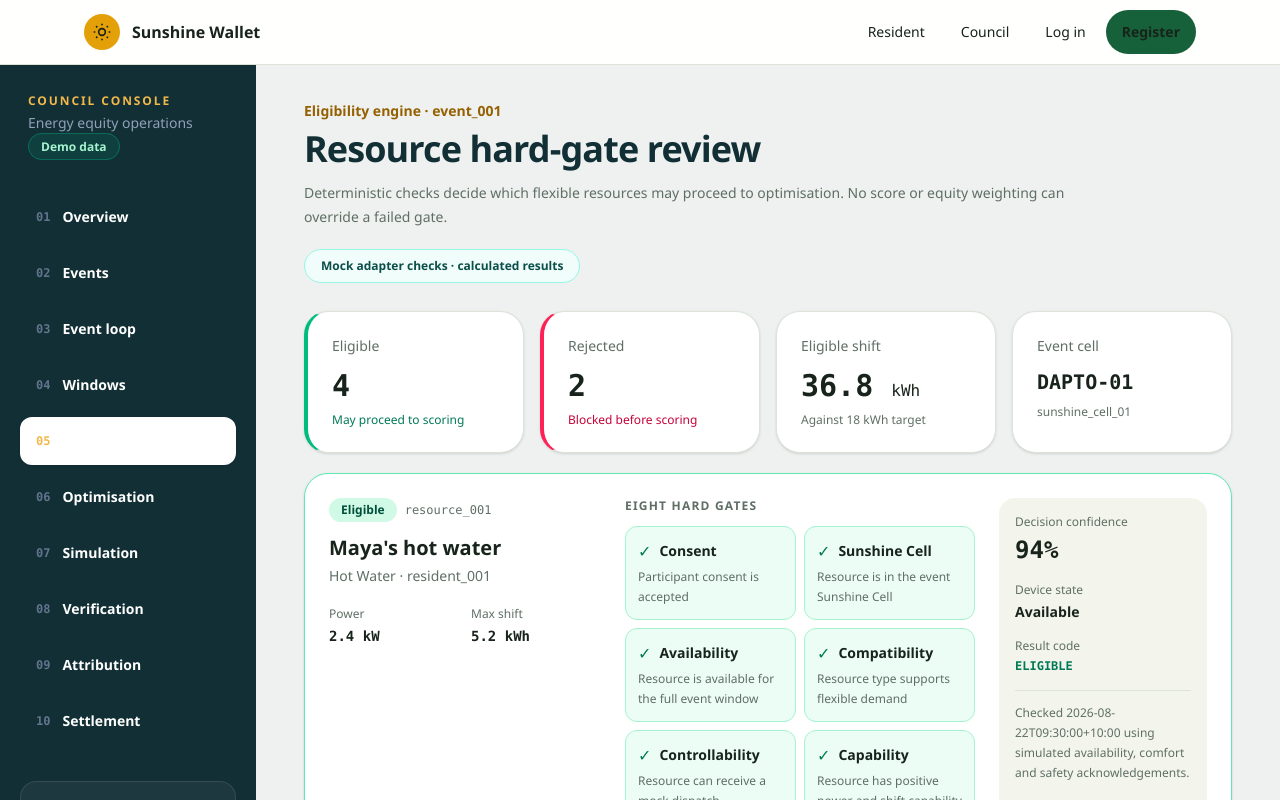
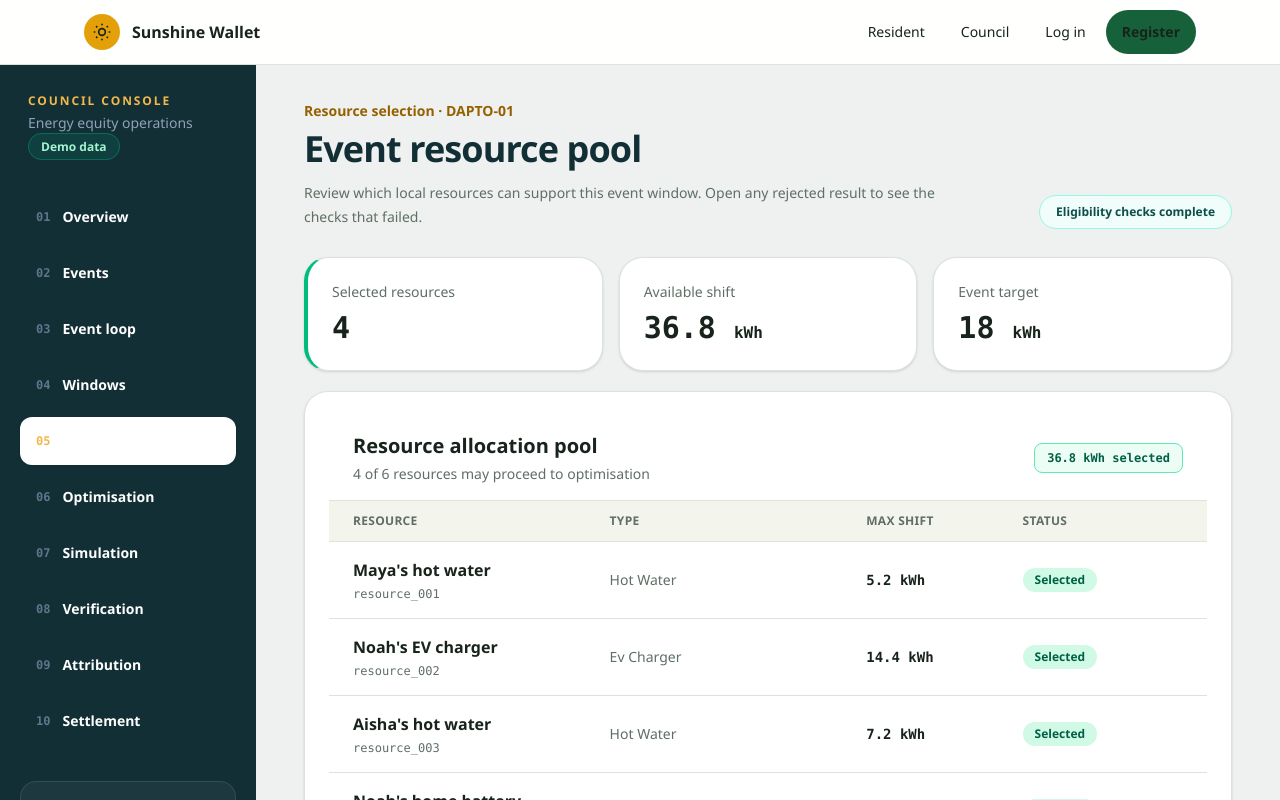
Before and after one commit to hong-nhung-nguyen/sunshine-wallet, a Next.js app: page /council/resources in a window 1280 px wide. Shown: the top 800 px of the page. Built offline with nearby package versions, Linux system fonts and the light colour scheme.

Commit message:
feat: simplify council resource review

```diff
--- a/app/council/resources/page.tsx
+++ b/app/council/resources/page.tsx
@@ -22,203 +22,149 @@ export default function ResourcesPage() {
   );
 
   return (
-    <div className="mx-auto max-w-7xl">
+    <div className="mx-auto max-w-6xl">
       <header className="flex flex-wrap items-end justify-between gap-5">
         <div>
           <p className="text-sm font-semibold text-[var(--council-accent-strong,#956000)]">
-            Eligibility engine · {event.id}
+            Resource selection · DAPTO-01
           </p>
           <h1 className="mt-2 text-3xl font-semibold tracking-tight text-[var(--council-ink)] sm:text-4xl">
-            Resource hard-gate review
+            Event resource pool
           </h1>
-          <p className="mt-3 max-w-3xl text-sm leading-6 text-[var(--muted)]">
-            Deterministic checks decide which flexible resources may proceed to
-            optimisation. No score or equity weighting can override a failed
-            gate.
+          <p className="mt-3 max-w-2xl text-sm leading-6 text-[var(--muted)]">
+            Review which local resources can support this event window. Open any
+            rejected result to see the checks that failed.
           </p>
         </div>
         <span className="rounded-full border border-teal-200 bg-teal-50 px-4 py-2 text-xs font-semibold text-teal-900">
-          Mock adapter checks · calculated results
+          Eligibility checks complete
         </span>
       </header>
 
       <section
-        className="mt-7 grid gap-4 sm:grid-cols-2 xl:grid-cols-4"
-        aria-label="Eligibility summary"
+        className="mt-7 grid gap-4 sm:grid-cols-3"
+        aria-label="Resource pool summary"
       >
-        <Card className="border-l-4 border-l-emerald-500">
-          <p className="text-sm text-[var(--muted)]">Eligible</p>
-          <p className="mt-3 font-mono text-3xl font-semibold">
+        <Card className="border-l-4 border-l-emerald-500 p-5">
+          <p className="text-sm text-[var(--muted)]">Selected resources</p>
+          <p className="mt-2 font-mono text-3xl font-semibold">
             {eligibleResources.length}
           </p>
-          <p className="mt-2 text-xs text-emerald-700">
-            May proceed to scoring
+        </Card>
+        <Card className="p-5">
+          <p className="text-sm text-[var(--muted)]">Available shift</p>
+          <p className="mt-2 font-mono text-3xl font-semibold">
+            {totalEligibleShiftKwh} <span className="text-base">kWh</span>
           </p>
         </Card>
-        <Card className="border-l-4 border-l-rose-500">
-          <p className="text-sm text-[var(--muted)]">Rejected</p>
-          <p className="mt-3 font-mono text-3xl font-semibold">
-            {decisions.length - eligibleResources.length}
-          </p>
-          <p className="mt-2 text-xs text-rose-700">Blocked before scoring</p>
-        </Card>
-        <Card>
-          <p className="text-sm text-[var(--muted)]">Eligible shift</p>
-          <p className="mt-3 font-mono text-3xl font-semibold">
-            {totalEligibleShiftKwh}{" "}
-            <span className="text-base font-normal">kWh</span>
-          </p>
-          <p className="mt-2 text-xs text-[var(--muted)]">
-            Against {event.targetFlexEnergyKwh} kWh target
-          </p>
-        </Card>
-        <Card>
-          <p className="text-sm text-[var(--muted)]">Event cell</p>
-          <p className="mt-3 font-mono text-xl font-semibold">DAPTO-01</p>
-          <p className="mt-2 text-xs text-[var(--muted)]">
-            {event.sunshineCellId}
+        <Card className="p-5">
+          <p className="text-sm text-[var(--muted)]">Event target</p>
+          <p className="mt-2 font-mono text-3xl font-semibold">
+            {event.targetFlexEnergyKwh} <span className="text-base">kWh</span>
           </p>
         </Card>
       </section>
 
-      <section className="mt-5 space-y-4" aria-label="Resource decisions">
+      <Card className="mt-5 overflow-hidden p-0">
+        <div className="flex flex-wrap items-center justify-between gap-3 border-b border-[var(--border)] px-5 py-4 sm:px-6">
+          <div>
+            <h2 className="text-xl font-semibold">Resource allocation pool</h2>
+            <p className="mt-1 text-sm text-[var(--muted)]">
+              {eligibleResources.length} of {flexibleResources.length} resources
+              may proceed to optimisation
+            </p>
+          </div>
+          <span className="rounded-lg border border-emerald-300 bg-emerald-50 px-3 py-1.5 font-mono text-xs font-semibold text-emerald-800">
+            {totalEligibleShiftKwh} kWh selected
+          </span>
+        </div>
+
+        <div className="hidden grid-cols-[1.2fr_1.2fr_0.7fr_0.8fr] gap-4 border-b border-[var(--border)] bg-[var(--surface-muted)] px-6 py-3 text-xs font-semibold tracking-wide text-[var(--muted)] uppercase md:grid">
+          <span>Resource</span>
+          <span>Type</span>
+          <span>Max shift</span>
+          <span>Status</span>
+        </div>
+
+        <div className="divide-y divide-[var(--border)]">
           {flexibleResources.map((resource) => {
             const decision = decisions.find(
               ({ resourceId }) => resourceId === resource.id,
             );
             if (!decision) return null;
+            const failedGates = decision.gates.filter((gate) => !gate.passed);
             return (
-            <Card
+              <div
                 key={resource.id}
-              className={
-                decision.eligible ? "border-emerald-300" : "border-rose-200"
-              }
+                className={decision.eligible ? "bg-white" : "bg-rose-50/30"}
               >
-              <div className="grid gap-6 xl:grid-cols-[17rem_1fr_13rem]">
+                <div className="grid gap-3 px-5 py-4 md:grid-cols-[1.2fr_1.2fr_0.7fr_0.8fr] md:items-center md:gap-4 md:px-6">
                   <div>
-                  <div className="flex flex-wrap items-center gap-2">
-                    <span
-                      className={`rounded-full px-3 py-1 text-xs font-semibold ${decision.eligible ? "bg-emerald-100 text-emerald-900" : "bg-rose-100 text-rose-900"}`}
-                    >
-                      {decision.eligible ? "Eligible" : "Rejected"}
+                    <p className="font-semibold">{resource.name}</p>
+                    <p className="mt-1 font-mono text-xs text-[var(--muted)]">
+                      {resource.id}
+                    </p>
+                  </div>
+                  <p className="text-sm text-[var(--muted)]">
+                    {formatLabel(resource.resourceType)}
+                  </p>
+                  <p className="font-mono text-sm font-semibold">
+                    {resource.maxShiftEnergyKwh} kWh
+                  </p>
+                  {decision.eligible ? (
+                    <span className="w-fit rounded-full bg-emerald-100 px-3 py-1 text-xs font-semibold text-emerald-800">
+                      Selected
                     </span>
-                    <span className="font-mono text-xs text-[var(--muted)]">
-                      {resource.id}
+                  ) : (
+                    <details className="group md:col-span-4">
+                      <summary className="flex min-h-11 w-fit cursor-pointer list-none items-center gap-2 rounded-xl border border-rose-300 bg-rose-50 px-3 text-sm font-semibold text-rose-800 transition-colors hover:bg-rose-100 focus-visible:outline-2 focus-visible:outline-offset-2 focus-visible:outline-rose-600">
+                        <span aria-hidden="true" className="text-base">
+                          ⚠
                         </span>
-                  </div>
-                  <h2 className="mt-3 text-xl font-semibold">
-                    {resource.name}
-                  </h2>
-                  <p className="mt-1 text-sm text-[var(--muted)]">
-                    {formatLabel(resource.resourceType)} ·{" "}
-                    {resource.participantId}
-                  </p>
-                  <dl className="mt-5 grid grid-cols-2 gap-3">
-                    <div>
-                      <dt className="text-xs text-[var(--muted)]">Power</dt>
-                      <dd className="mt-1 font-mono text-sm font-semibold">
-                        {resource.capacityKw} kW
-                      </dd>
-                    </div>
-                    <div>
-                      <dt className="text-xs text-[var(--muted)]">Max shift</dt>
-                      <dd className="mt-1 font-mono text-sm font-semibold">
-                        {resource.maxShiftEnergyKwh} kWh
-                      </dd>
-                    </div>
-                  </dl>
-                </div>
-
-                <div>
-                  <p className="text-xs font-bold tracking-[0.1em] text-[var(--muted)] uppercase">
-                    Eight hard gates
-                  </p>
-                  <div className="mt-3 grid gap-2 sm:grid-cols-2">
-                    {decision.gates.map((gate) => (
-                      <div
-                        key={gate.code}
-                        className={`rounded-xl border p-3 ${gate.passed ? "border-emerald-200 bg-emerald-50" : "border-rose-200 bg-rose-50"}`}
-                      >
-                        <div className="flex items-center gap-2">
+                        Rejected · view {failedGates.length} failed{" "}
+                        {failedGates.length === 1 ? "check" : "checks"}
                         <span
                           aria-hidden="true"
-                            className={
-                              gate.passed ? "text-emerald-700" : "text-rose-700"
-                            }
+                          className="transition-transform group-open:rotate-180"
                         >
-                            {gate.passed ? "✓" : "×"}
+                          ▾
                         </span>
-                          <p className="text-sm font-semibold">{gate.label}</p>
-                        </div>
-                        <p className="mt-1 text-xs leading-5 text-[var(--muted)]">
+                      </summary>
+                      <div className="mt-3 grid gap-3 rounded-2xl border border-rose-200 bg-white p-4 sm:grid-cols-2">
+                        {failedGates.map((gate) => (
+                          <div key={gate.code} className="flex gap-3">
+                            <span
+                              aria-hidden="true"
+                              className="mt-0.5 grid size-6 shrink-0 place-items-center rounded-full bg-rose-100 text-xs font-bold text-rose-700"
+                            >
+                              !
+                            </span>
+                            <div>
+                              <p className="text-sm font-semibold text-rose-900">
+                                {gate.label}
+                              </p>
+                              <p className="mt-1 text-sm leading-5 text-[var(--muted)]">
                                 {gate.explanation}
                               </p>
                             </div>
+                          </div>
                         ))}
                       </div>
-                </div>
-
-                <div className="rounded-2xl bg-[var(--surface-muted)] p-4">
-                  <p className="text-xs text-[var(--muted)]">
-                    Decision confidence
-                  </p>
-                  <p className="mt-1 font-mono text-2xl font-semibold">
-                    {Math.round(decision.confidence * 100)}%
-                  </p>
-                  <p className="mt-4 text-xs text-[var(--muted)]">
-                    Device state
-                  </p>
-                  <p className="mt-1 text-sm font-semibold">
-                    {formatLabel(resource.status)}
-                  </p>
-                  <p className="mt-4 text-xs text-[var(--muted)]">
-                    Result code
-                  </p>
-                  <p
-                    className={`mt-1 font-mono text-xs font-semibold break-words ${decision.eligible ? "text-emerald-700" : "text-rose-700"}`}
-                  >
-                    {decision.eligible
-                      ? "ELIGIBLE"
-                      : decision.rejectionCodes.join(" + ")}
-                  </p>
-                  <p className="mt-4 border-t border-[var(--border)] pt-3 text-xs leading-5 text-[var(--muted)]">
-                    Checked {decision.checkedAt} using simulated availability,
-                    comfort and safety acknowledgements.
-                  </p>
+                    </details>
+                  )}
                 </div>
               </div>
-            </Card>
             );
           })}
-      </section>
-
-      <Card className="mt-5 bg-[var(--council-ink)] text-white">
-        <div className="grid gap-5 lg:grid-cols-[1fr_22rem]">
-          <div>
-            <p className="text-xs font-bold tracking-[0.12em] text-[var(--council-accent)] uppercase">
-              Engine boundary
-            </p>
-            <h2 className="mt-2 text-xl font-semibold">
-              Eligibility filters; optimisation ranks
-            </h2>
-            <p className="mt-3 max-w-3xl text-sm leading-6 text-slate-300">
-              This engine evaluates consent, cell, window availability,
-              compatibility, controllability, capability, comfort and safety. It
-              does not select dispatch energy or calculate resident benefits.
-            </p>
-          </div>
-          <div className="rounded-2xl border border-white/10 bg-white/5 p-4">
-            <p className="text-sm font-semibold">
-              Resident equity remains separate
-            </p>
-            <p className="mt-2 text-xs leading-5 text-slate-300">
-              A household without an eligible device can still receive an Equity
-              Dividend under Council policy. Device eligibility only controls
-              contributor participation.
-            </p>
-          </div>
         </div>
       </Card>
+
+      <p className="mt-5 rounded-2xl bg-[var(--surface-muted)] px-5 py-4 text-sm leading-6 text-[var(--muted)]">
+        Eligibility checks consent, location, availability, compatibility,
+        controllability, capability, comfort and safety. A rejected resource is
+        excluded before optimisation; resident Equity Dividend eligibility is
+        assessed separately.
+      </p>
     </div>
   );
 }
```
Lines whose indentation alone changed are shown as unchanged.
